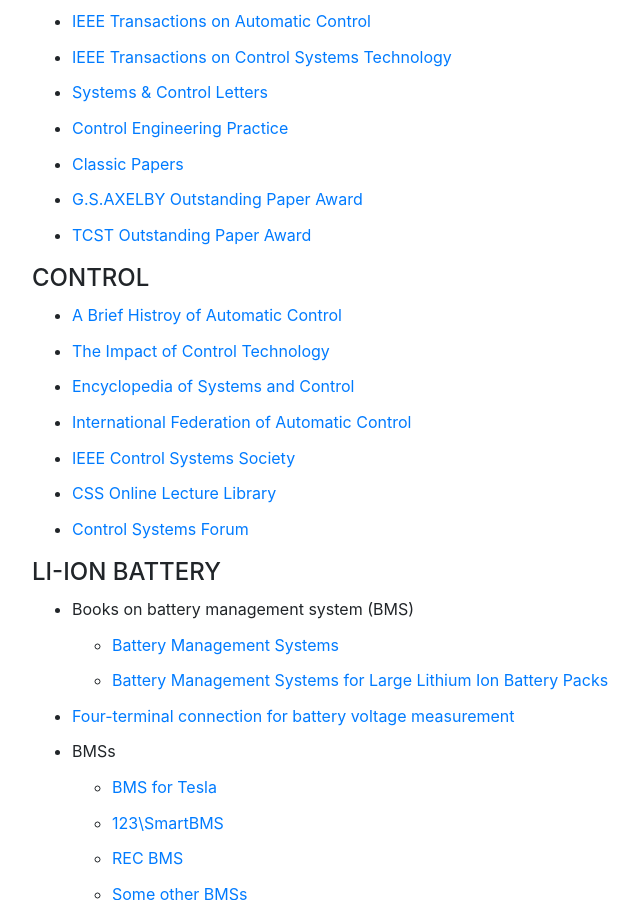
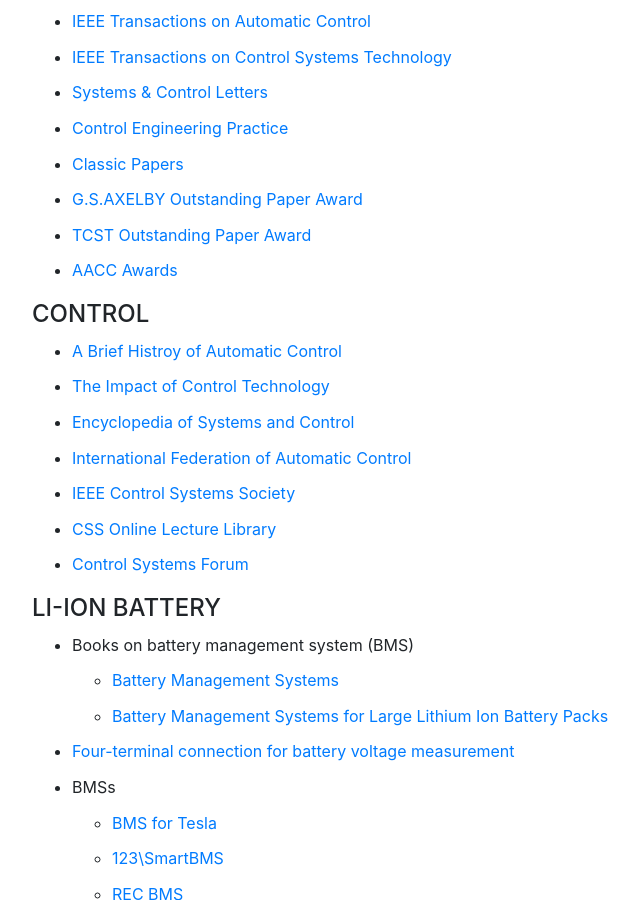
Before and after one commit to ningtian/ningtian.github.io, a Jekyll site: the page links/index.html, which Jekyll copies as it is, in a window 1280 px wide and 900 px high, scrolled down 412 px. Shown: the whole window, without its empty margins (148-788 px from the left). Built offline with Jekyll 4.4.1, drawn with Linux system fonts in a browser that asks for light colours.

Commit message:
Update index.html

```diff
--- a/links/index.html
+++ b/links/index.html
@@ -68,6 +68,7 @@
 
 	        <li><a href="http://www.ieeecss.org/awards/ieee-transactions-control-systems-technology-outstanding-paper-award">TCST Outstanding Paper Award </a></li>
 
+		<li><a href="http://a2c2.org/awards/aacc-awards">AACC Awards </a></li>
                 </ul>
 
 
```
